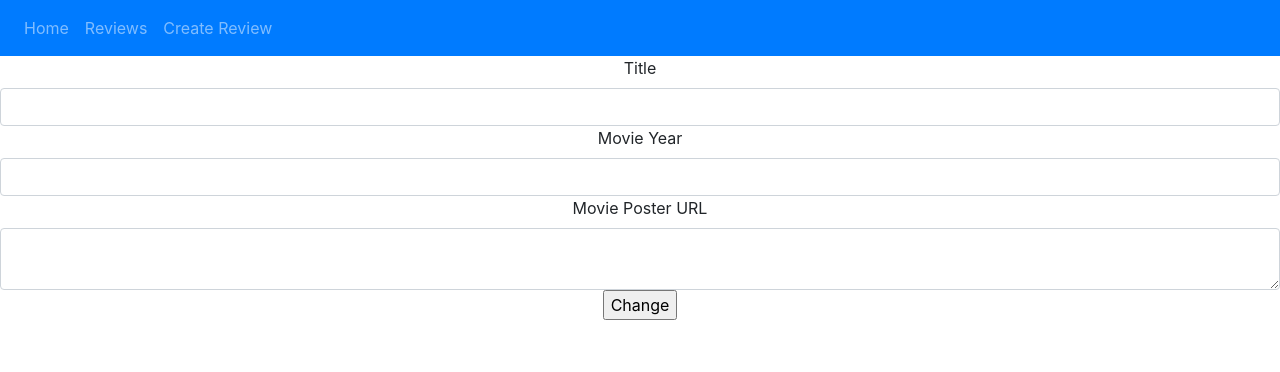
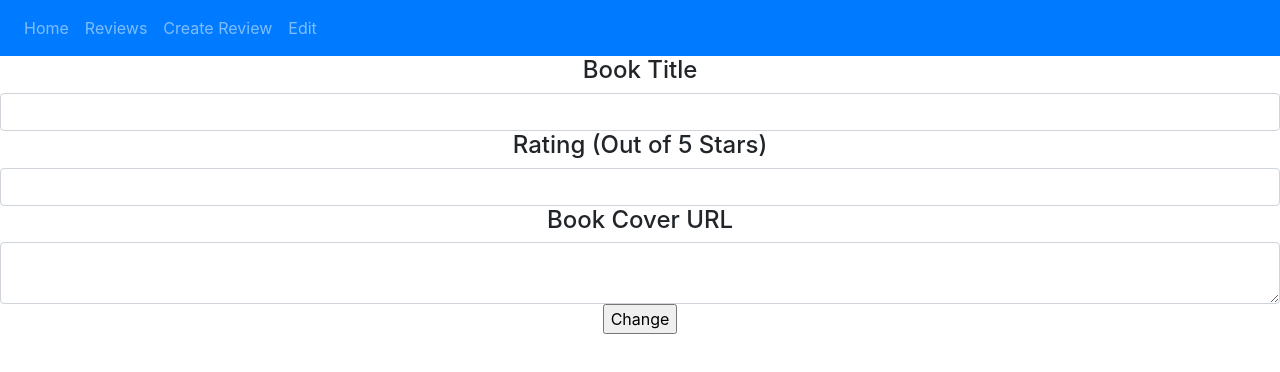
Before and after one commit to KlaudijaMedeksaite/ReactProject18Nov2019, a React (Create React App) app: page /editReview/1 in a window 1280 px wide. Shown: the top 372 px of the page. Built offline with nearby package versions, Linux system fonts and the light colour scheme; no server answers.

Commit message:
No new functionality, edit still not working

```diff
--- a/src/App.js
+++ b/src/App.js
@@ -20,12 +20,14 @@ class App extends Component {
               <Nav.Link href="/">Home</Nav.Link>
               <Nav.Link href="/reviews">Reviews</Nav.Link>
               <Nav.Link href="/createReview">Create Review</Nav.Link>
+              <Nav.Link href="/editRev">Edit</Nav.Link>
             </Nav>
           </Navbar>
           <Switch>
             <Route exact path="/" component={Start}/>
             <Route path="/reviews" component={Reviews}/>
             <Route path="/createReview" component={CreateRev}/>
+
             <Route path="/editReview/:id" component={EditRev}/>
           </Switch>
         </div>
--- a/src/Backend/server.js
+++ b/src/Backend/server.js
@@ -48,7 +48,6 @@ app.get('/whatever', (req,res) => {
 app.get('/api/books/:id',(req,res)=>{
     console.log(req.params.id);
 
-
     bookModel.findById(req.params.id, (error,data)=>{
         res.json(data);
     })
@@ -60,7 +59,7 @@ app.get('/api/books',(req,res) =>{
     })
 })
 
-app.listen(port, () => console.log('app listening on port ${port}!'));
+app.listen(port, () => console.log('app listening on port ' + port));
 
 app.delete('/api/books/:id', (req, res)=>{
     console.log(req.params.id);
--- a/src/components/book.js
+++ b/src/components/book.js
@@ -1,5 +1,4 @@
 import React from 'react';
-import '../App.css';
 import Button from 'react-bootstrap/Button';
 import { Link } from 'react-router-dom';
 import Card from 'react-bootstrap/Card';
--- a/src/components/books.js
+++ b/src/components/books.js
@@ -6,7 +6,7 @@ class Books extends React.Component
     render()
     {
         return this.props.theBooks.map((book)=>{
-            return <Book key={book.bookID} book={book}></Book>
+            return <Book key={book.cover} book={book}></Book>
         });
     }
 }
--- a/src/components/editRev.js
+++ b/src/components/editRev.js
@@ -7,7 +7,8 @@ class EditRev extends React.Component {
 
     this.state = {Title:'',
                   Rating:'',
-                  Cover:''};
+                  Cover:'',
+                  _id: ''};
 
     //calling set methods
     this.doChange = this.doChange.bind(this);
@@ -47,44 +48,41 @@ class EditRev extends React.Component {
       rating: this.state.Rating,
       cover: this.state.Cover
     }
-    axios.post('http://localhost:4000/api/books', bookObject)
+    axios.put('http://localhost:4000/api/books/' + this.state._id, bookObject )
     .then()
     .catch();
-    this.setState({Title:'',Rating:'', Cover:''})
-
   }
   render(){
     return (
       <div>
-                <form onSubmit={this.handleSubmit}>
+      <form onSubmit={this.doChange}>
+        <h4>Book Title</h4>
           <div>
-                        <label>Title</label>
             <input
               type='text'
               className='form-control'
               value={this.state.Title}
-                        onChange={this.changeBookTitle}>
-                        </input>
+              onChange={this.changeBookTitle}
+              ></input>
           </div>
           <div>
-                        <label>Movie Year</label>
+            <h4>Rating (Out of 5 Stars)</h4>
             <input
               type='text'
               className='form-control'
-                        value={this.state.Year}
-                        onChange={this.handleMovieYearChange}>
-                        </input>
+              value={this.state.Rating}
+              onChange={this.changeBookRating}
+            ></input>
           </div>
           <div>
-                        <label>Movie Poster URL</label>
+            <h4>Book Cover URL</h4>
             <textarea
               row='3'
               className='form-control'
-                        value={this.state.Poster}
-                        onChange={this.handleMoviePosterChange}>
-                        </textarea>
+              value={this.state.Cover}
+              onChange={this.changeBookCover}
+            ></textarea>
           </div>
-
           <div>
             <input
               type="submit"
@@ -93,10 +91,8 @@ class EditRev extends React.Component {
           </div>
         </form>
       </div>
-
-    );
+    )
   }
-
 }
 
 export default EditRev;
```
Lines whose indentation alone changed are shown as unchanged.
